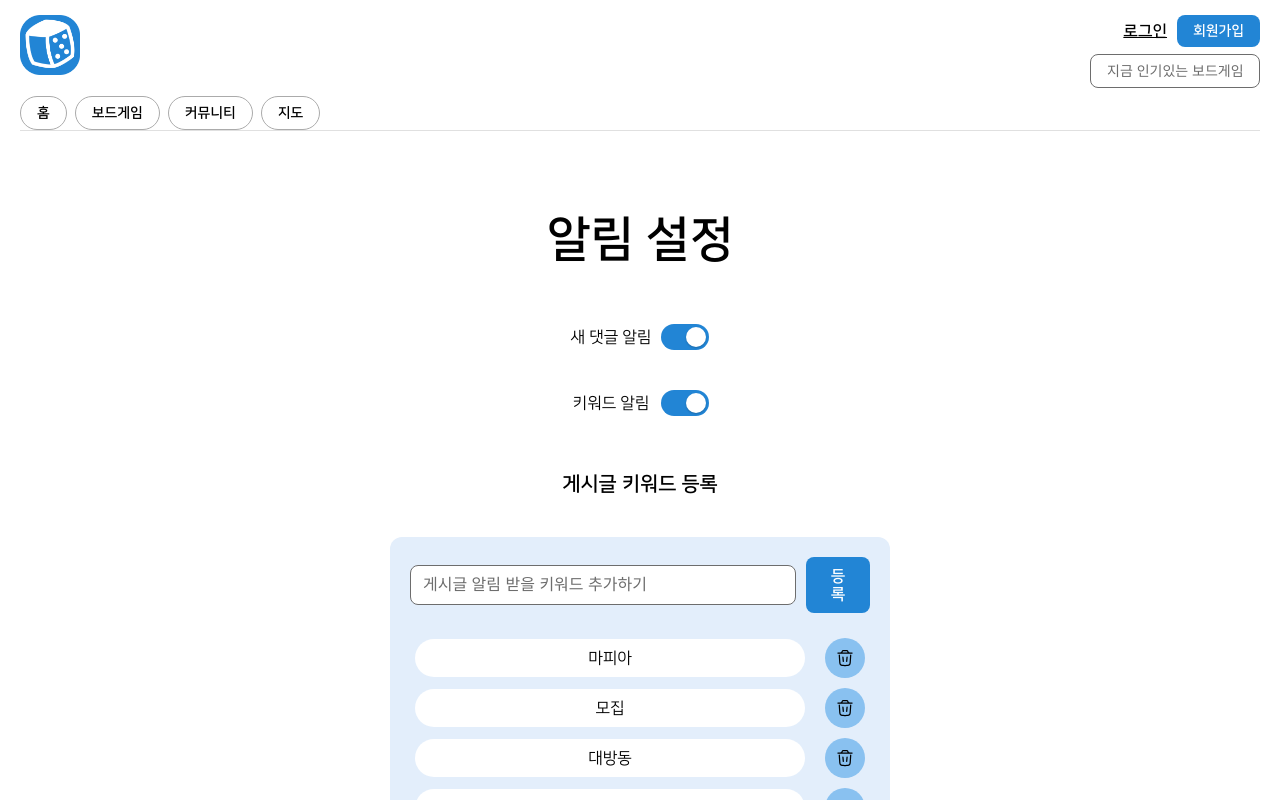
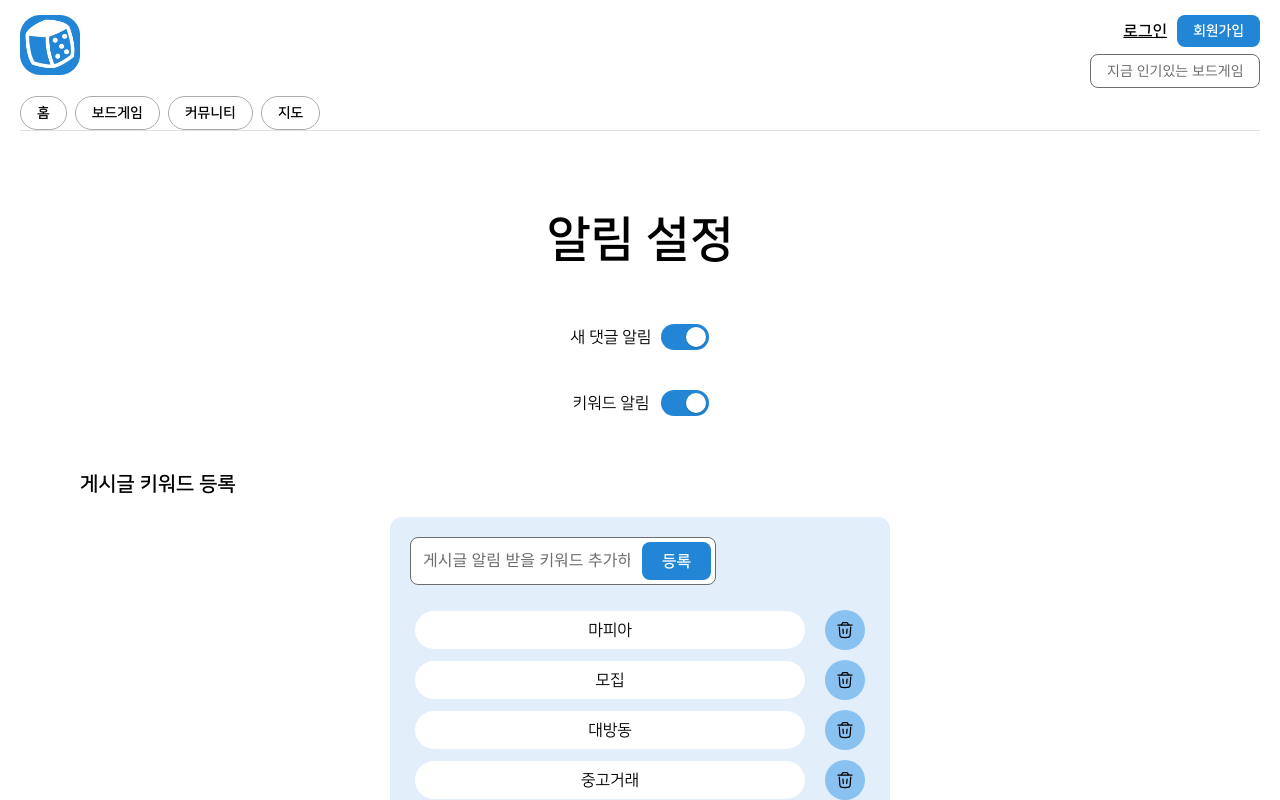
Before and after one commit to FRONT-END-BOOTCAMP-PLUS-5/Bhouse_5, a Next.js app: page /user/settings in a window 1280 px wide. Shown: the top 800 px of the page. Built offline with nearby package versions, Linux system fonts and the light colour scheme; no server answers.

Commit message:
[refactor] component, style 수정 - dropdown이 화면의 끝에 있다면 위치 조정되어 표시되도록 변경 - TextInput안에 버튼 넣을 수 있도록 변경 - user/setting page내 변경된 컴포넌트 적용, 정렬 등 스타일 수정

```diff
--- a/app/(anon)/user/settings/_components/KeywordListForm.tsx
+++ b/app/(anon)/user/settings/_components/KeywordListForm.tsx
@@ -40,15 +40,16 @@ const KeywordListForm: React.FC = () => {
     <div className={styles.keywordListFormContainer}>
       <form onSubmit={handleAddKeyword} className={styles.keywordInputSection}>
         <TextInput
+          type="text"
+          placeholder="게시글 알림 받을 키워드 추가하기"
           value={newKeyword}
           onChange={(e) => setNewKeyword(e.target.value)}
-          placeholder="게시글 알림 받을 키워드 추가하기"
           size="medium" // 적절한 크기
           className={styles.keywordInput}
+          hasButton={true} // ★ 버튼을 활성화합니다.
+          buttonLabel="등록" // ★ 버튼에 표시될 텍스트입니다.
+          onButtonClick={handleAddKeyword} // ★ 버튼 클릭 시 실행될 함수입니다.
         />
-        <Button type="submit" variant="primary" size="medium" borderRadius="8">
-          등록
-        </Button>
       </form>
 
       <div className={styles.keywordList}>
--- a/app/(anon)/user/settings/page.module.css
+++ b/app/(anon)/user/settings/page.module.css
@@ -40,11 +40,13 @@
 .notificationLabel {
   color: var(--primary-black); /* 글자색 */
   font-weight: 500;
-  text-align: left;
 }
 
 .keywordListTitle {
-  margin-bottom: 20px;
+  width: 100%;
+  margin-bottom: 0px;
   color: var(--primary-black); /* 글자색 */
   font-weight: 700;
+  text-align: left;
+  justify-self: start; /* 왼쪽 정렬 */
 }
--- a/app/_components/Dropdown/Dropdown.module.css
+++ b/app/_components/Dropdown/Dropdown.module.css
@@ -65,7 +65,6 @@
 .dropdownListWrapper {
   position: absolute; /* */
   top: 100%; /* */
-  left: 0; /* */
   width: var(--dropdown-list-calculated-width); /* JavaScript에서 계산된 너비 적용 */
   background-color: var(--dropdown-list-bg-color); /* 배경색 변수 사용 */
   border: 1px solid #ddd; /* */
--- a/app/_components/TextInput/TextInput.module.css
+++ b/app/_components/TextInput/TextInput.module.css
@@ -9,6 +9,7 @@
   color: var(--primary-black); /* 입력하면 검은색: --primary-black */
   outline: none; /* 포커스 시 기본 아웃라인 제거 */
   box-sizing: border-box; /* padding이 width에 포함되도록 */
+
 
   /* 가로 길이 고정 (예: 250px), 필요시 100% 등으로 조절 가능 */
   /* 가로 길이 비율에 맞춰 늘어나게 하려면 */
@@ -45,7 +46,38 @@
   overflow-y: auto; /* 내용이 많아지면 스크롤바 생성 */
 }
 
-/* 입력 많아도 세로로 늘어나지 않게 (단일 라인 input의 경우) */
-/* overflow: hidden; */ /* 단일 라인 input에서 텍스트가 넘치면 숨김 */
-/* white-space: nowrap; */ /* 텍스트를 한 줄에 강제 */
-/* text-overflow: ellipsis; */ /* 텍스트가 넘치면 ...으로 표시 */
+/* 텍스트 인풋 내부에 버튼이 있을 때를 위한 컨테이너 */
+.inputContainerWithButton {
+  display: flex; /* 내부 요소들을 가로로 정렬 */
+  align-items: center; /* [수정] 자식 요소들의 높이를 중앙 정렬 */
+  border: 1px solid var(--dark-gray);
+  border-radius: 8px;
+  background-color: white;
+  /* overflow: hidden; */ /* [수정] 버튼에 여백을 주기 위해 overflow hidden 제거 */
+  padding: 0; /* 자식 요소들이 직접 패딩을 가지도록 */
+}
+
+/* inputContainerWithButton 내의 input 스타일 */
+.inputContainerWithButton .inputWithButton {
+  flex-grow: 1; /* input이 남은 공간을 모두 차지하도록 */
+  border: none; /* 컨테이너에 테두리가 있으므로 input 자체 테두리는 제거 */
+  border-radius: 0; /* 컨테이너에서 둥근 모서리를 처리하므로 input은 0 */
+  padding: 10px 12px; /* 기본 padding 유지 */
+  background-color: transparent
+  /* inputBase의 padding이 inputWithButton과 겹치지 않도록 주의 */
+}
+
+/* small 사이즈 inputContainerWithButton 내의 input 스타일 */
+.inputContainerWithButtonSmall .inputWithButton {
+  padding: 8px 16px; /* small 사이즈의 패딩 */
+  font-size: 14px;
+}
+
+
+/* TextInput 내부에 있는 버튼 스타일 */
+.innerButton {
+  flex-shrink: 0; /* 버튼이 줄어들지 않도록 */
+  margin: 4px 4px 4px 0; /* [수정] 위, 오른쪽, 아래에 4px 여백, 왼쪽에 0 */
+  border-radius: 8px !important; /* [수정] 모든 모서리 둥글기 8px로 설정 */
+  /* padding과 font-size는 Button 컴포넌트의 size prop에 따라 자동으로 적용 */
+}
--- a/app/_components/TextInput/TextInput.tsx
+++ b/app/_components/TextInput/TextInput.tsx
@@ -1,7 +1,9 @@
+// TextInput.tsx
 'use client'
 
 import React, { InputHTMLAttributes, TextareaHTMLAttributes } from 'react'
 import styles from './TextInput.module.css'
+import Button from '../Button/Button' // Button 컴포넌트 임포트
 
 // Input과 Textarea 모두를 위한 공통 props
 type CommonInputProps = {
@@ -12,7 +14,10 @@ type CommonInputProps = {
    * TextInput의 크기를 정의합니다. 'small' 또는 기본 크기 (undefined)를 가집니다.
    */
   size?: 'small' // size prop 추가
-  // Add more common props like value, onChange, etc. if needed
+  // Button 관련 props 추가
+  hasButton?: boolean // 버튼을 렌더링할지 여부
+  buttonLabel?: string // 버튼 텍스트
+  onButtonClick?: () => void // 버튼 클릭 핸들러
 } & InputHTMLAttributes<HTMLInputElement> &
   TextareaHTMLAttributes<HTMLTextAreaElement> // 기본 HTML 속성 상속
 
@@ -20,6 +25,9 @@ const TextInput: React.FC<CommonInputProps> = ({
   type = 'text',
   className,
   size, // size prop을 props에서 분리
+  hasButton = false, // 기본값 false
+  buttonLabel,
+  onButtonClick,
   ...props
 }) => {
   // inputBase 클래스, size에 따른 클래스, 외부 className을 조합
@@ -40,6 +48,33 @@ const TextInput: React.FC<CommonInputProps> = ({
     )
   }
 
+  // TextInput 내부에 버튼이 있는 경우를 위한 컨테이너 렌더링
+  if (hasButton) {
+    return (
+      <div
+        className={`${styles.inputContainerWithButton} ${size === 'small' ? styles.inputContainerWithButtonSmall : ''}`}
+      >
+        <input
+          type={type}
+          className={`${inputClasses} ${styles.inputWithButton}`} // 버튼이 있을 때 input을 위한 추가 스타일 클래스
+          {...(props as InputHTMLAttributes<HTMLInputElement>)} // input props 타입 캐스팅
+        />
+        {buttonLabel && ( // buttonLabel이 있을 때만 버튼 렌더링
+          <Button
+            variant="primary" // 버튼의 variant는 'primary'로 고정
+            size={size} // TextInput의 size에 따라 버튼 size도 변경
+            borderRadius="8" // 피그마 이미지에 맞춰 borderRadius 고정 (8px)
+            onClick={onButtonClick}
+            className={styles.innerButton} // 내부 버튼을 위한 스타일 클래스
+          >
+            {buttonLabel}
+          </Button>
+        )}
+      </div>
+    )
+  }
+
+  // 버튼이 없는 일반 TextInput
   return (
     <input
       type={type}
--- a/app/layout.tsx
+++ b/app/layout.tsx
@@ -7,7 +7,7 @@ import React from 'react'
 import { QueryProvider } from 'providers/query.provider'
 
 export const metadata = {
-  title: 'My App',
+  title: '보드의 집',
   description: 'A boardgame platform',
 }
 
```
Also changed, not shown: app/_components/Dropdown/Dropdown.tsx (+62 -55 lines), app/page.tsx (+19 -0 lines).
